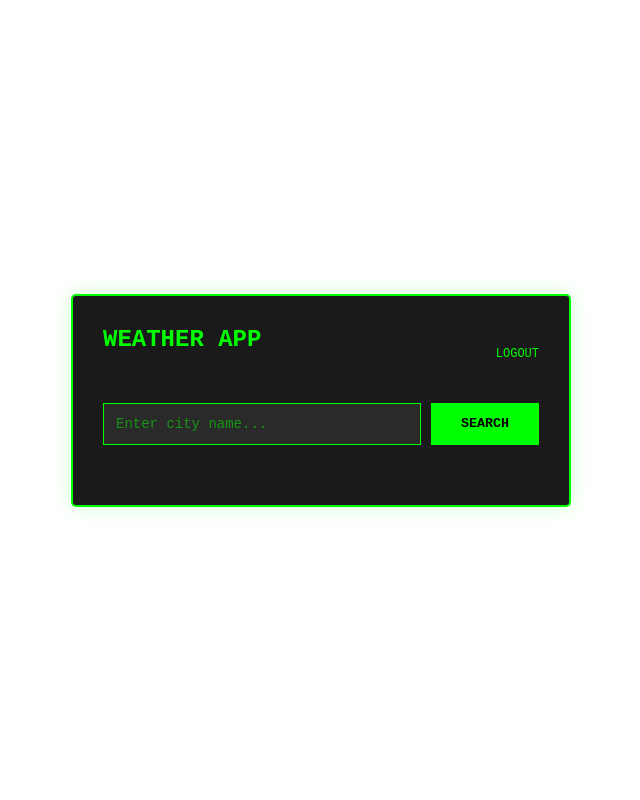
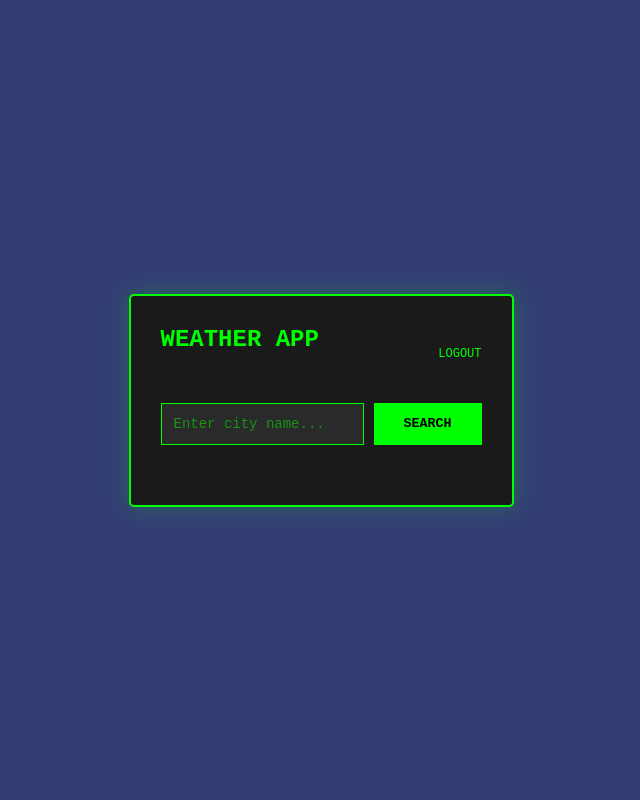
Before and after one commit to Thrrrr/weather-app, a Flask app: page / in a window 1280 px wide. Shown: the whole page, without its empty margins (319-959 px from the left). Run offline with Flask 3, Linux system fonts and the light colour scheme; the visitor is signed in with stand-in values (Sample User, id 1).

Commit message:
Simplify background image CSS

```diff
--- a/templates/index.html
+++ b/templates/index.html
@@ -11,7 +11,6 @@
 
         body {
             font-family: 'Courier New', monospace;
-            background-color: linear-gradient(135deg, #667eea 0%, #764ba2 100%);
             min-height: 100vh;
             display: flex;
             justify-content: center;
@@ -21,26 +20,26 @@
             background-position: center;
             background-attachment: fixed;
             background-repeat: no-repeat;
+            background-color: #667eea;
             margin: 0;
         }
 
-        .bg-overlay {
+        body.gradient-bg {
+            background-image: linear-gradient(135deg, #667eea 0%, #764ba2 100%);
+        }
+
+        .overlay {
             position: fixed;
             top: 0;
             left: 0;
-            right: 0;
-            bottom: 0;
+            width: 100%;
+            height: 100%;
             background: rgba(0, 0, 0, 0.5);
             pointer-events: none;
             z-index: 0;
-            display: none;
         }
 
-        .bg-overlay.active {
-            display: block;
-        }
-
-        .container {
+        .content-wrapper {
             position: relative;
             z-index: 1;
         }
@@ -166,8 +165,9 @@
     </style>
 </head>
 <body>
-    <div class="bg-overlay" id="bgOverlay"></div>
-    <div class="container">
+    <div class="overlay" id="overlay"></div>
+    <div class="content-wrapper">
+        <div class="container">
         <div style="display: flex; justify-content: space-between; align-items: center; margin-bottom: 20px;">
             <h1>WEATHER APP</h1>
             <a href="/logout" style="color: #00ff00; text-decoration: none; font-size: 12px; cursor: pointer; hover: underline;">LOGOUT</a>
@@ -288,7 +288,7 @@
             // Set background image
             if (data.background_image) {
                 document.body.style.backgroundImage = `url('${data.background_image}')`;
-                document.getElementById('bgOverlay').classList.add('active');
+                document.getElementById('overlay').style.display = 'block';
             }
 
             document.getElementById('weatherBox').classList.add('active');
@@ -301,7 +301,7 @@
             document.getElementById('weatherBox').classList.remove('active');
             // Reset background
             document.body.style.backgroundImage = 'linear-gradient(135deg, #667eea 0%, #764ba2 100%)';
-            document.getElementById('bgOverlay').classList.remove('active');
+            document.getElementById('overlay').style.display = 'none';
         }
 
         // Allow Enter key to search
@@ -311,5 +311,6 @@
             }
         });
     </script>
+    </div>
 </body>
 </html>
```
